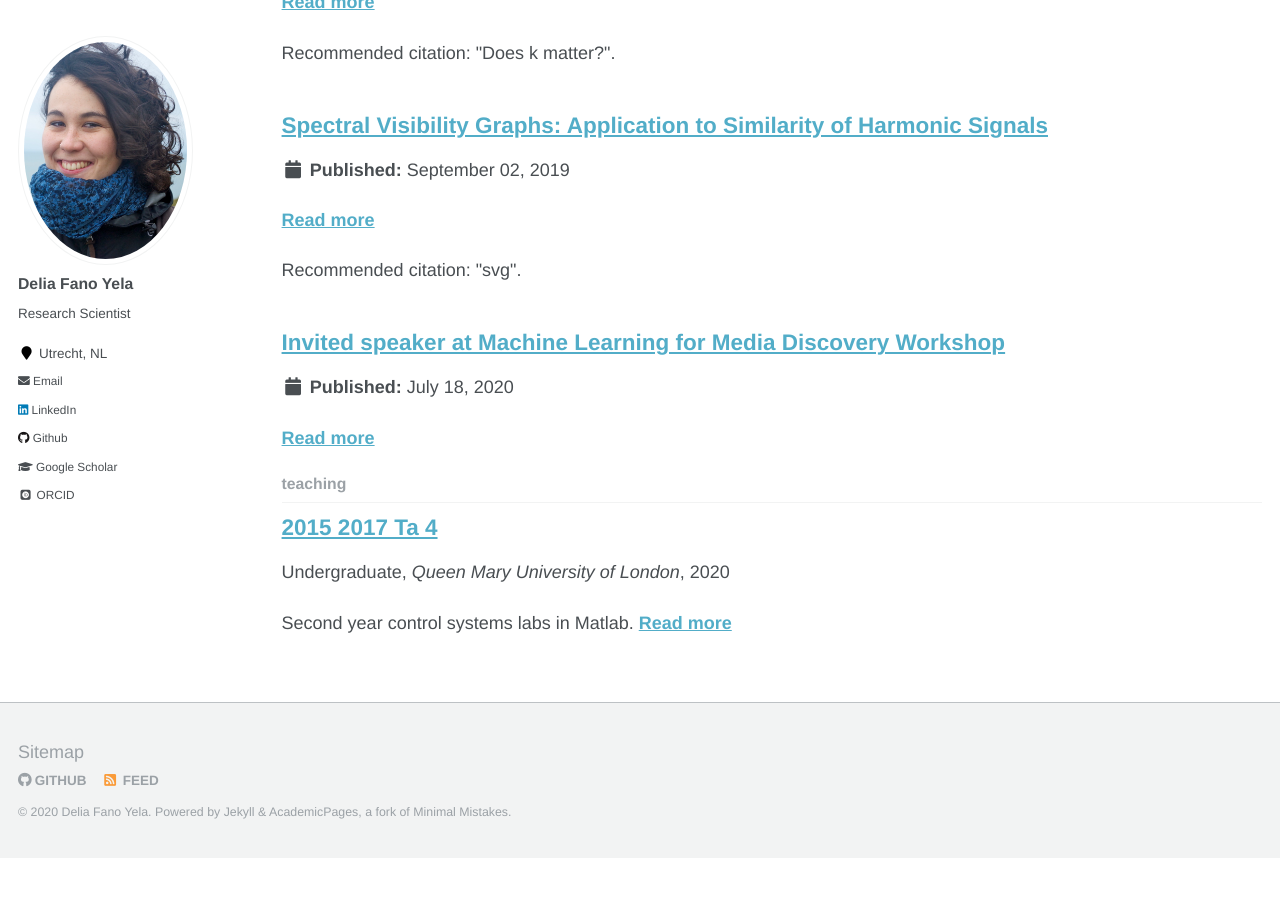
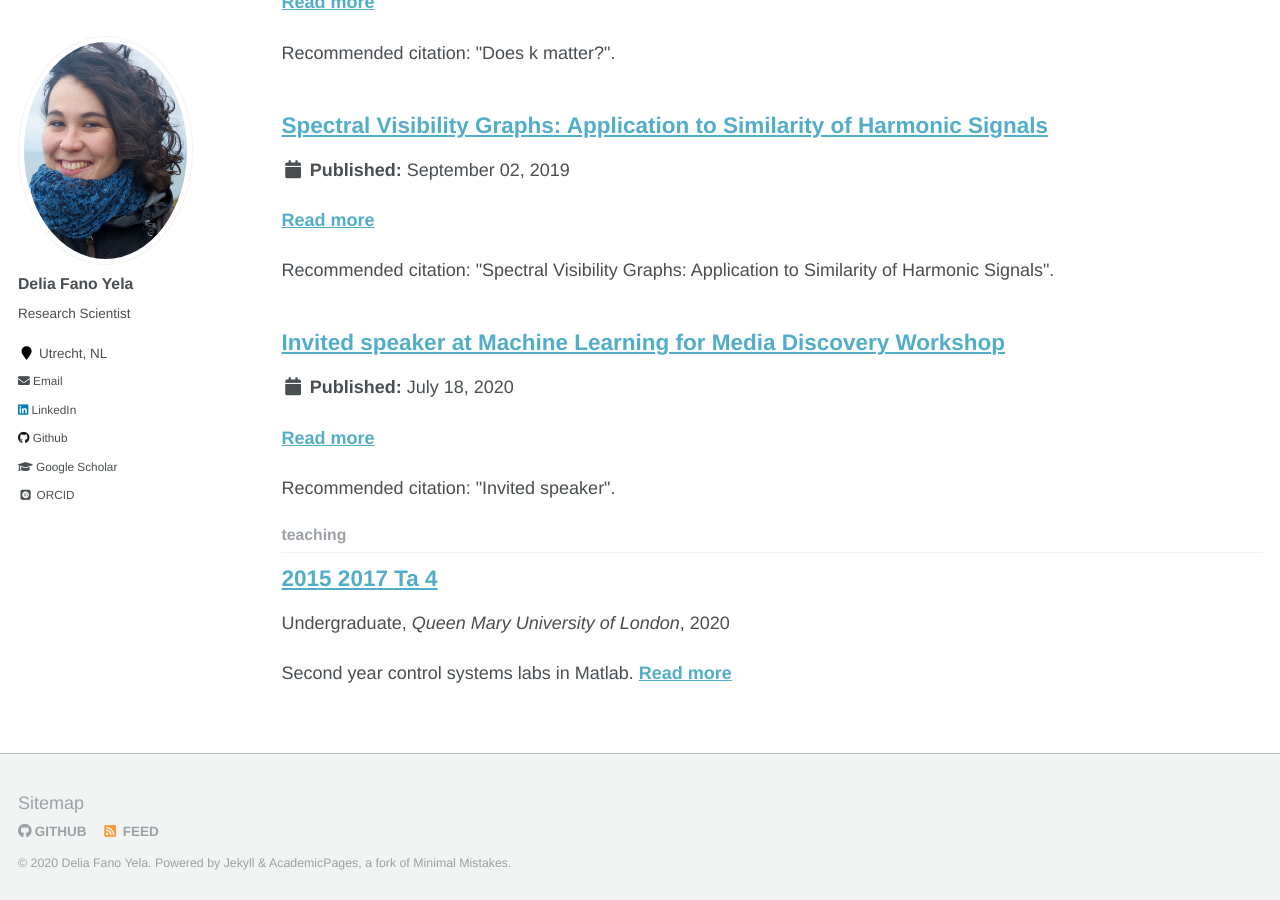
Before and after one commit to wil-j-wil/wil-j-wil2.github.io, a Jekyll site: the page built from _pages/collection-archive.html, in a window 1280 px wide and 900 px high, scrolled down 2854 px. Built offline with Jekyll 4.4.1, drawn with Linux system fonts in a browser that asks for light colours; some web fonts are replaced; before the commit the page ends 3712 px from its top, so only the background shows below that.

Commit message:
bug citation fixed

```diff
--- a/_talks/2019-talk-5.md
+++ b/_talks/2019-talk-5.md
@@ -9,5 +9,5 @@ year: 2019
 location: "A Coruña, Spain"
 venue_url: "http://eusipco2019.org/"
 talk_url: "/files/eusipco_presentation.pdf"
-citation: '&quot;svg&quot;.'
+citation: '&quot;Spectral Visibility Graphs: Application to Similarity of Harmonic Signals&quot;.'
 ---
--- a/_talks/2020-talk-6.md
+++ b/_talks/2020-talk-6.md
@@ -2,9 +2,10 @@
 title: "Invited speaker at Machine Learning for Media Discovery Workshop"
 collection: talks
 permalink: /talks/2020-talk-6
-venue: "ICML"
+venue: "Machine Learning for Media Discovery Workshop at ICML"
 date: 2020-07-18
 year: 2020
 location: "Virtual Conference"
 venue_url: "https://sites.google.com/view/ml4md2020/home"
+citation: '&quot;Invited speaker&quot;.'
 ---
```
